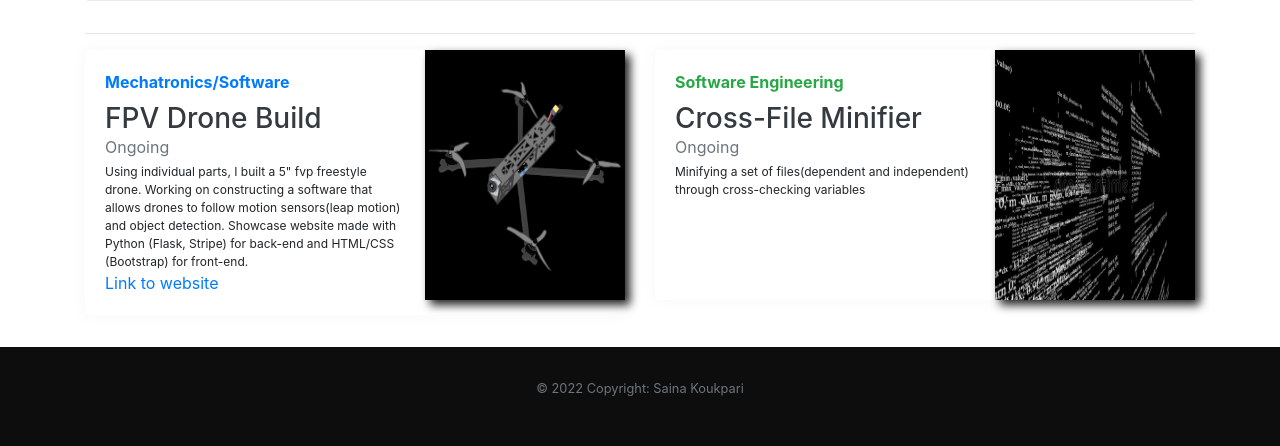
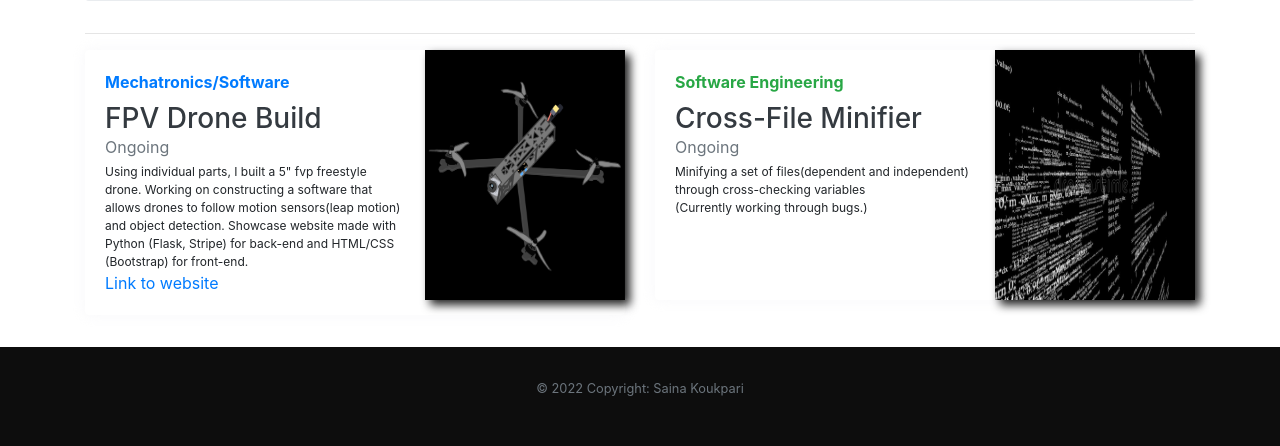
Before and after one commit to saina-kouk/myweb, a Flask app: page / in a window 1280 px wide. Shown: the part 414-860 px from the top of the page. Run offline with Flask 2, Linux system fonts and the light colour scheme; some libraries are stand-ins or nearby versions.

Commit message:
edited msg

```diff
--- a/sainakoukpari/templates/home.html
+++ b/sainakoukpari/templates/home.html
@@ -42,7 +42,7 @@
                 <a class="text-dark" style="text-decoration: none">Cross-File Minifier</a>
               </h3>
               <div class="mb-1 text-muted">Ongoing</div>
-              <p class="card-text mb-auto" style="font-size: 12px"> Minifying a set of files(dependent and independent) through cross-checking variables</p>
+              <p class="card-text mb-auto" style="font-size: 12px"> Minifying a set of files(dependent and independent) through cross-checking variables <br> (Currently working through bugs.) </p>
             </div>
             <img class="card-img-right flex-auto d-none d-md-block" data-src="holder.js/200x250?theme=thumb" alt="Thumbnail [200x250]" src="{{ url_for('static', filename='images/thumbnail2.jpeg') }}" data-holder-rendered="true" style="width: 200px; height: 250px;">
           </div>
```
